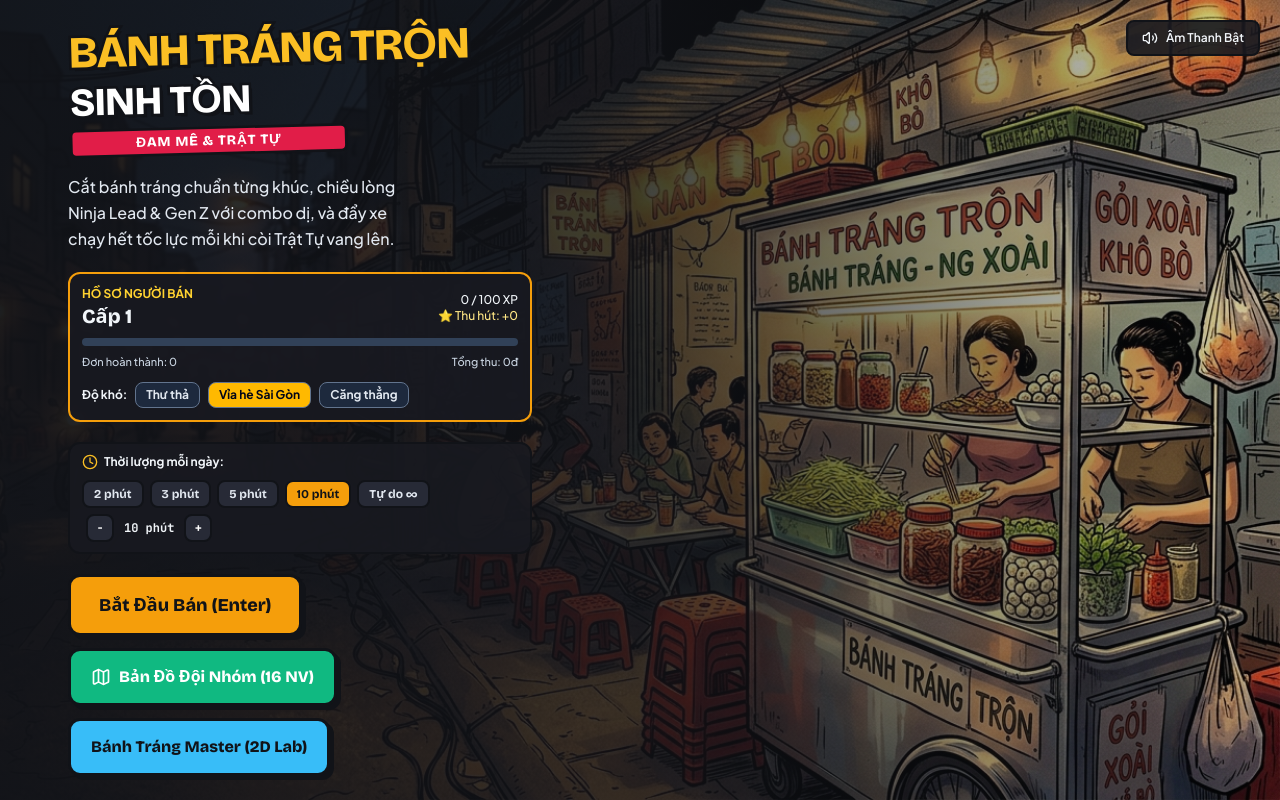
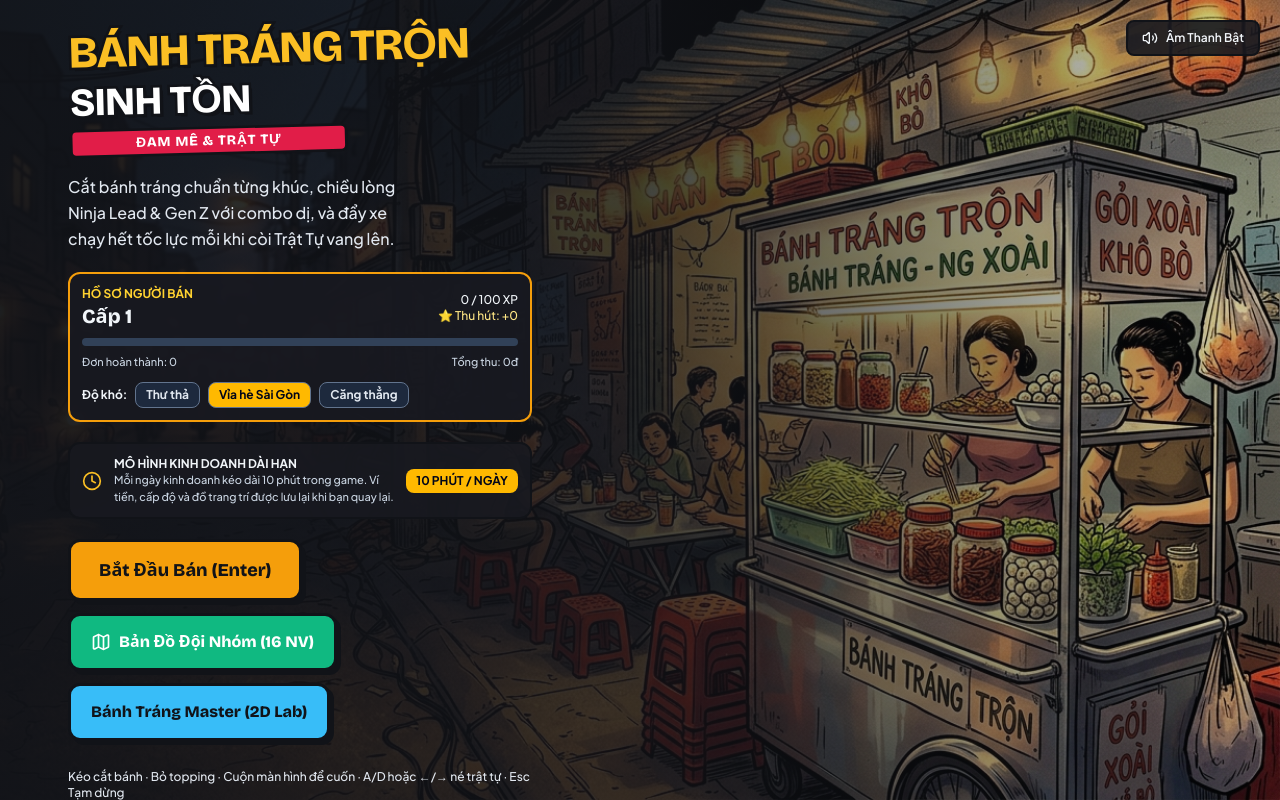
Before and after one commit to leharry21232/gamehaha, a React (Vite) app: page / in a window 1280 px wide. Built offline with nearby package versions, Linux system fonts and the light colour scheme.

Commit message:
feat(ui): replace shift duration picker with long-term business info

```diff
--- a/src/App.tsx
+++ b/src/App.tsx
@@ -47,80 +47,15 @@ function formatClock(sec: number): string {
   return `${m}:${rem.toString().padStart(2, '0')}`;
 }
 
-const DURATION_PRESETS = [
-  { label: '2 phút', seconds: 120 },
-  { label: '3 phút', seconds: 180 },
-  { label: '5 phút', seconds: 300 },
-  { label: '10 phút', seconds: 600 },
-  { label: 'Tự do ∞', seconds: 0 },
-];
-
-function ShiftDurationSelector({
-  dayDuration,
-  onSelect,
-  dark = false,
-}: {
-  dayDuration: number;
-  onSelect: (seconds: number) => void;
-  dark?: boolean;
-}) {
-  const minutes = dayDuration > 0 ? Math.max(1, Math.round(dayDuration / 60)) : 3;
+function BusinessDayInfo({ dark = false }: { dark?: boolean }) {
   return (
-    <div
-      className={`rounded-xl border-2 border-[#111318] px-3 py-2.5 flex flex-wrap items-center justify-between gap-2.5 ${
-        dark ? 'bg-[#181920]/90 text-slate-100' : 'bg-slate-100 text-[#111318]'
-      }`}
-    >
-      <div className="flex items-center gap-1.5 text-xs font-extrabold whitespace-nowrap">
-        <Clock className={`w-4 h-4 ${dark ? 'text-[#FBBF24]' : 'text-amber-600'}`} />
-        <span>Thời lượng mỗi ngày:</span>
+    <div className={`w-full rounded-xl border-2 border-[#111318] px-3 py-3 flex items-center gap-3 ${dark ? 'bg-[#181920]/90 text-slate-100' : 'bg-slate-100 text-[#111318]'}`}>
+      <Clock className={`w-5 h-5 shrink-0 ${dark ? 'text-[#FBBF24]' : 'text-amber-600'}`} />
+      <div>
+        <p className="text-xs font-extrabold">MÔ HÌNH KINH DOANH DÀI HẠN</p>
+        <p className={`text-[11px] ${dark ? 'text-slate-300' : 'text-slate-600'}`}>Mỗi ngày kinh doanh kéo dài 10 phút trong game. Ví tiền, cấp độ và đồ trang trí được lưu lại khi bạn quay lại.</p>
       </div>
-      <div className="flex flex-wrap items-center gap-1.5">
-        {DURATION_PRESETS.map((preset) => {
-          const active = dayDuration === preset.seconds;
-          return (
-            <button
-              key={preset.seconds}
-              type="button"
-              onClick={() => onSelect(preset.seconds)}
-              className={`px-2.5 py-1 rounded-lg border-2 border-[#111318] font-display font-bold text-xs whitespace-nowrap transition-transform active:translate-y-0.5 cursor-pointer ${
-                active
-                  ? 'bg-[#F59E0B] text-[#111318]'
-                  : dark
-                  ? 'bg-[#272A36] hover:bg-[#343848] text-slate-200'
-                  : 'bg-white hover:bg-amber-50 text-[#111318]'
-              }`}
-            >
-              {preset.label}
-            </button>
-          );
-        })}
-        <div className="flex items-center gap-1 ml-1">
-          <button
-            type="button"
-            aria-label="Giảm 1 phút"
-            onClick={() => onSelect(Math.max(60, (dayDuration > 0 ? minutes - 1 : 2) * 60))}
-            className={`w-7 h-7 rounded-lg border-2 border-[#111318] font-mono-tabular font-extrabold text-xs cursor-pointer ${
-              dark ? 'bg-[#272A36] hover:bg-[#343848] text-white' : 'bg-white hover:bg-slate-200 text-[#111318]'
-            }`}
-          >
-            -
-          </button>
-          <span className="font-mono-tabular font-extrabold text-xs px-1.5 min-w-[54px] text-center">
-            {dayDuration === 0 ? 'Tự do ∞' : `${minutes} phút`}
-          </span>
-          <button
-            type="button"
-            aria-label="Tăng 1 phút"
-            onClick={() => onSelect(Math.min(3600, (dayDuration > 0 ? minutes + 1 : 3) * 60))}
-            className={`w-7 h-7 rounded-lg border-2 border-[#111318] font-mono-tabular font-extrabold text-xs cursor-pointer ${
-              dark ? 'bg-[#272A36] hover:bg-[#343848] text-white' : 'bg-white hover:bg-slate-200 text-[#111318]'
-            }`}
-          >
-            +
-          </button>
-        </div>
-      </div>
+      <span className="ml-auto shrink-0 rounded-lg bg-amber-400 px-2.5 py-1 text-xs font-extrabold text-slate-950">10 PHÚT / NGÀY</span>
     </div>
   );
 }
@@ -1122,11 +1057,7 @@ export default function App() {
 
             {/* Customizable Play Duration Selector */}
             <div className="w-full max-w-lg">
-              <ShiftDurationSelector
-                dayDuration={hud.dayDuration}
-                onSelect={(secs) => engineRef.current?.setDayDuration(secs)}
-                dark
-              />
+              <BusinessDayInfo dark />
             </div>
 
             {/* Primary CTA */}
@@ -1203,10 +1134,7 @@ export default function App() {
               </div>
 
               {/* Customizable Shift Duration before opening */}
-              <ShiftDurationSelector
-                dayDuration={hud.dayDuration}
-                onSelect={(secs) => engineRef.current?.setDayDuration(secs)}
-              />
+              <BusinessDayInfo />
 
               {/* Daily Newspaper Event & Daily Hexagram */}
               <div className="grid grid-cols-1 md:grid-cols-2 gap-3">
@@ -3241,10 +3169,7 @@ export default function App() {
               </div>
             </div>
 
-            <ShiftDurationSelector
-              dayDuration={hud.dayDuration}
-              onSelect={(secs) => engineRef.current?.setDayDuration(secs)}
-            />
+            <BusinessDayInfo />
 
             <div className="flex flex-wrap items-center gap-2.5">
               <button
```
